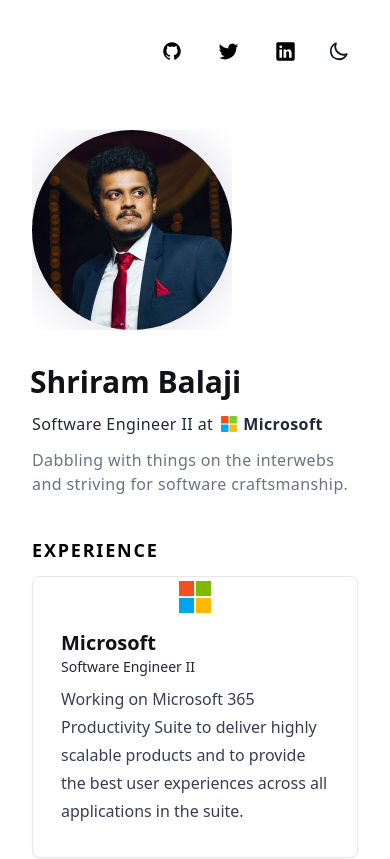
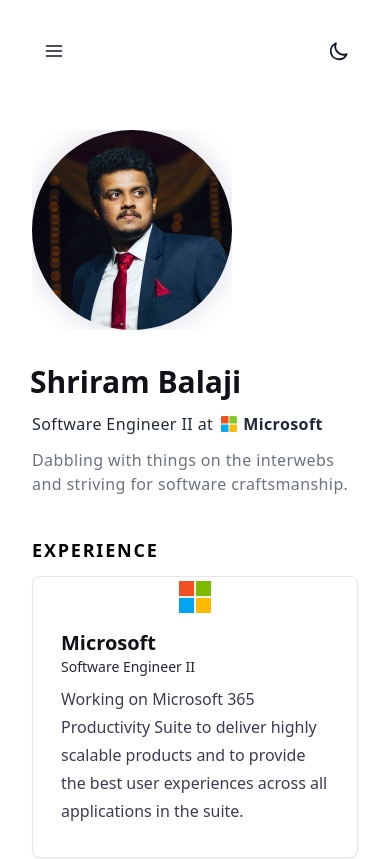
Before and after one commit to shrirambalaji/shrirambalaji.com, a Next.js app: page / in a window 390 px wide. Shown: the top 859 px of the page. Built offline with nearby package versions, Linux system fonts and the light colour scheme.

Commit message:
feat(menu): add mobile menu

```diff
--- a/src/components/Layout.tsx
+++ b/src/components/Layout.tsx
@@ -1,11 +1,16 @@
-import { PropsWithChildren } from "react";
-import { Navbar } from "./Navbar";
+import { PropsWithChildren, useState } from "react";
+import { Navbar, MobileMenu } from "./Navbar";
 
 export function Layout({ children }: PropsWithChildren<{}>): JSX.Element {
+  const [hidden, setHiddenMobileMenu] = useState(true);
   return (
     <>
       <div className="container mx-auto min-h-screen flex-col items-center justify-center px-8 pb-8 md:px-4">
-        <Navbar />
+        <Navbar
+          isMobileMenuHidden={hidden}
+          onHideMobileMenu={setHiddenMobileMenu}
+        />
+        <MobileMenu hidden={hidden} onHide={setHiddenMobileMenu} />
         {children}
       </div>
     </>
--- /dev/null
+++ b/src/components/MenuButton.tsx
@@ -0,0 +1,40 @@
+import { ButtonHTMLAttributes, ClassAttributes, SVGProps } from "react";
+import cn from "classnames";
+import NextLink from "next/link";
+
+type IconProps = JSX.IntrinsicAttributes & SVGProps<SVGSVGElement>;
+export const MenuButton = (
+  props: JSX.IntrinsicAttributes &
+    ClassAttributes<HTMLButtonElement> &
+    ButtonHTMLAttributes<HTMLButtonElement> & { iconProps: IconProps }
+) => {
+  return (
+    <button
+      {...props}
+      aria-label="Menu Button"
+      className={cn(
+        "group inline-flex cursor-pointer items-center rounded-lg p-2 px-3  text-center text-current hover:bg-gray-100 hover:dark:bg-ghostindigo-800",
+        props.className
+      )}
+      tabIndex={0}
+    >
+      <svg
+        xmlns="http://www.w3.org/2000/svg"
+        width="24"
+        height="24"
+        viewBox="0 0 24 24"
+        fill="none"
+        stroke="currentColor"
+        strokeWidth="2"
+        strokeLinecap="round"
+        strokeLinejoin="round"
+        className="feather feather-menu"
+        {...props.iconProps}
+      >
+        <line x1="3" y1="12" x2="21" y2="12"></line>
+        <line x1="3" y1="6" x2="21" y2="6"></line>
+        <line x1="3" y1="18" x2="21" y2="18"></line>
+      </svg>
+    </button>
+  );
+};
--- a/src/components/Navbar.tsx
+++ b/src/components/Navbar.tsx
@@ -1,17 +1,20 @@
+import cn from "classnames";
+import NextLink from "next/link";
 import { useRouter } from "next/router";
+import { GitHub } from "./icons/GitHub";
+import { Linkedin } from "./icons/Linkedin";
+import { MenuButton } from "./MenuButton";
+import { Twitter } from "./icons/Twitter";
 import { ThemeSwitch } from "./ThemeSwitch";
-import NextLink from "next/link";
-import cn from "classnames";
-import { GitHub } from "./icons/GitHub";
-import { Twitter } from "./icons/Twitter";
-import { Linkedin } from "./icons/Linkedin";
 
 type NavItemProps = {
   href: string;
   text: string;
+  className?: string;
+  onClick?: any;
 };
 
-const NavItem = ({ href, text }: NavItemProps) => {
+const NavItem = ({ href, text, className, onClick }: NavItemProps) => {
   const router = useRouter();
   const isActive = router.asPath === href;
 
@@ -23,8 +26,10 @@
             isActive
               ? "font-bold text-ghostindigo-700  dark:text-white"
               : "font-normal text-ghostindigo-500 dark:text-ghostindigo-200",
-            "hidden w-20 rounded-lg p-1 text-center transition-all hover:bg-ghostindigo-50 hover:backdrop-blur-xl dark:hover:bg-ghostindigo-800 sm:px-2 sm:py-1.5 md:inline-block"
+            className,
+            "w-full rounded-lg p-1 text-center transition-all hover:bg-gray-100 hover:backdrop-blur-xl dark:hover:bg-ghostindigo-800 sm:px-2 sm:py-1.5 md:w-20"
           )}
+          onClick={onClick}
         >
           <span className="capsize">{text}</span>
         </a>
@@ -33,32 +38,108 @@
   );
 };
 
-export const Navbar = () => {
+const MobileNavItem = (props: NavItemProps & { onHide: any }) => {
   return (
-    <nav className="mx-u relative mx-auto flex w-full max-w-3xl items-center justify-between border-gray-200 bg-opacity-60 pt-8 pb-8 text-gray-900 dark:border-gray-700 dark:bg-ghostindigo-900 dark:text-gray-100">
-      <ul className="flex">
+    <NavItem
+      {...props}
+      className="inline-flex items-center justify-start pl-3 text-lg"
+      onClick={() => props.onHide(true)}
+    />
+  );
+};
+
+// TODO: animate entry and exit
+export const MobileMenu = ({
+  hidden,
+  onHide,
+}: {
+  hidden: boolean;
+  onHide: any;
+}) => {
+  return (
+    <nav
+      aria-labelledby="mobile sidebar menu"
+      className={cn(
+        hidden ? "hidden" : "flex",
+        "backdrop-blur-50 opacity-1 absolute top-0  left-0 z-[11] h-full min-h-full w-full flex-col gap-5 overflow-visible bg-white px-8 pt-28 dark:bg-ghostindigo-900 md:hidden"
+      )}
+    >
+      <ul className="flex w-full flex-col gap-2">
+        <MobileNavItem href="/" text="Home" onHide={onHide} />
+        <MobileNavItem href="/talks" text="Talks" onHide={onHide} />
+        <MobileNavItem href="/uses" text="Uses" onHide={onHide} />
+        <MobileNavItem
+          href="https://blog.shrirambalaji.dev"
+          text="Blog"
+          onHide={onHide}
+        />
+      </ul>
+      <ul>
+        <GitHub
+          width={20}
+          height={20}
+          className="mr-0 fill-black group-hover:fill-indigo-500 dark:fill-white dark:group-hover:fill-indigo-300"
+          href="https://github.com/shrirambalaji"
+        />
+        <Twitter
+          width={20}
+          height={20}
+          className="mr-0 mt-[-0.5px] fill-black group-hover:fill-sky-400 dark:fill-white dark:group-hover:fill-sky-300"
+          href="https://twitter.com/shrirambalaji"
+        />
+        <Linkedin
+          width={20}
+          height={20}
+          className="mr-0 mt-[-0.75px] fill-black group-hover:fill-blue-700 dark:fill-white dark:group-hover:fill-blue-400"
+          href="https://linkedin.com/in/shrirambalaji"
+        />
+      </ul>
+    </nav>
+  );
+};
+
+type NavbarProps = {
+  isMobileMenuHidden: boolean;
+  onHideMobileMenu: any;
+};
+
+export const Navbar = ({
+  isMobileMenuHidden,
+  onHideMobileMenu,
+}: NavbarProps) => {
+  return (
+    <nav
+      className="mx-u relative z-20 mx-auto flex w-full max-w-3xl items-center justify-between border-gray-200 bg-opacity-60 pt-8 pb-8 text-gray-900 dark:border-gray-700 dark:bg-ghostindigo-900  dark:text-gray-100 md:items-center"
+      aria-labelledby="main navigation bar"
+    >
+      <MenuButton
+        onClick={() => onHideMobileMenu(!isMobileMenuHidden)}
+        iconProps={{ width: 20, height: 20 }}
+        className="mr-auto mt-[-0.5px]  inline-block stroke-black group-hover:stroke-indigo-400 dark:stroke-white dark:group-hover:stroke-indigo-300 md:hidden"
+      />
+      <ul className="md:opacity-1 hidden opacity-0 md:flex">
         <NavItem href="/" text="Home" />
         <NavItem href="/talks" text="Talks" />
         <NavItem href="/uses" text="Uses" />
         <NavItem href="https://blog.shrirambalaji.dev" text="Blog" />
       </ul>
-      <ul className="flex items-center justify-center gap-3">
+      <ul className="flex items-center justify-center gap-4">
         <GitHub
           width={20}
           height={20}
-          className="mr-0 stroke-black group-hover:stroke-indigo-700 dark:stroke-white dark:group-hover:stroke-indigo-500"
+          className="mr-0 hidden fill-black group-hover:fill-indigo-500 dark:fill-white dark:group-hover:fill-indigo-300 md:inline-block"
           href="https://github.com/shrirambalaji"
         />
         <Twitter
-          width={21}
-          height={21}
-          className="mr-0 stroke-black group-hover:stroke-sky-600 dark:stroke-white dark:group-hover:stroke-sky-500"
+          width={20}
+          height={20}
+          className="mr-0 mt-[-0.5px] hidden fill-black group-hover:fill-sky-400 dark:fill-white dark:group-hover:fill-sky-300 md:inline-block"
           href="https://twitter.com/shrirambalaji"
         />
         <Linkedin
-          width={21}
-          height={21}
-          className="mr-0 stroke-black group-hover:stroke-blue-700 dark:stroke-white dark:group-hover:stroke-blue-500"
+          width={20}
+          height={20}
+          className="mr-0 mt-[-0.75px] hidden fill-black group-hover:fill-blue-700 dark:fill-white dark:group-hover:fill-blue-400 md:inline-block"
           href="https://linkedin.com/in/shrirambalaji"
         />
         <ThemeSwitch className="ml-auto mr-0 md:mr-[2.65rem]" />
--- a/src/components/ThemeSwitch.tsx
+++ b/src/components/ThemeSwitch.tsx
@@ -23,7 +23,7 @@
       role="button"
       aria-label="Toggle Dark Mode"
       className={cn(
-        "cursor-pointer rounded-lg p-2 text-center text-current hover:bg-ghostindigo-50 hover:dark:bg-ghostindigo-800",
+        "cursor-pointer rounded-lg p-2 text-center text-current hover:bg-gray-100 hover:dark:bg-ghostindigo-800",
         className
       )}
       tabIndex={0}
--- a/tailwind.config.js
+++ b/tailwind.config.js
@@ -17,7 +17,7 @@
         mono: ["JetBrains Mono", ...defaultTheme.fontFamily.mono],
       },
       boxShadow: {
-        "3xl": "0px 0px 50px 0px #66668F",
+        "3xl": "0px 0px 30px 0px #111118",
       },
       colors: {
         // generated using tailwindshades.com
```
